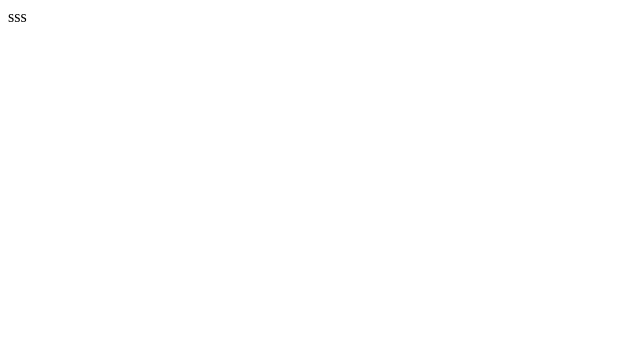
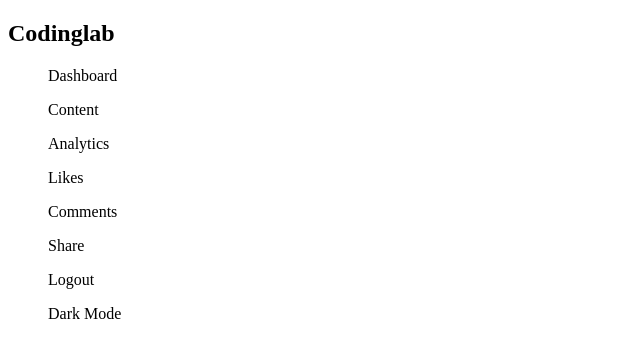
Before and after one commit to juniorOdds/html-css-test, a plain HTML site: page index.html in a window 1280 px wide. Shown: the whole page, without its empty margins (0-640 px from the left). Drawn offline with Linux system fonts and the light colour scheme.

Commit message:
add side-bar

```diff
--- a/index.html
+++ b/index.html
@@ -1,11 +1,34 @@
 <!DOCTYPE html>
 <html lang="en">
+
 <head>
     <meta charset="UTF-8">
     <meta name="viewport" content="width=device-width, initial-scale=1.0">
     <title>Document</title>
 </head>
+
 <body>
-    <div>sss</div>
+    <div class="">
+        <section class="side-bar">
+            <div class="top-menu">
+                <h1>Codinglab</h1>
+                <ul>Dashboard</ul>
+                <ul>Content</ul>
+                <ul>Analytics</ul>
+                <ul>Likes</ul>
+                <ul>Comments</ul>
+                <ul>Share</ul>
+            </div>
+            <div class="bottom-menu">
+                <ul>Logout</ul>
+                <ul>Dark Mode</ul>
+
+            </div>
+
+        </section>
+
+
+    </div>
 </body>
+
 </html>
```
